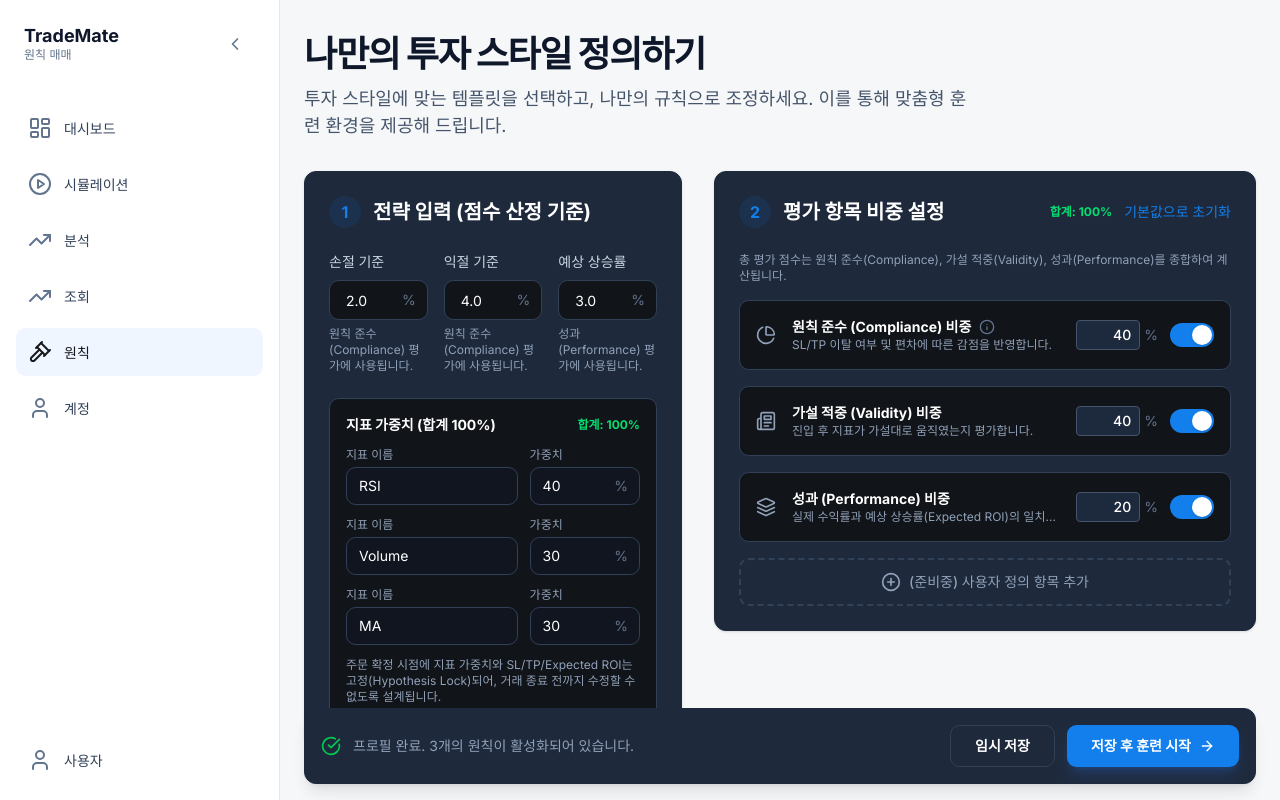
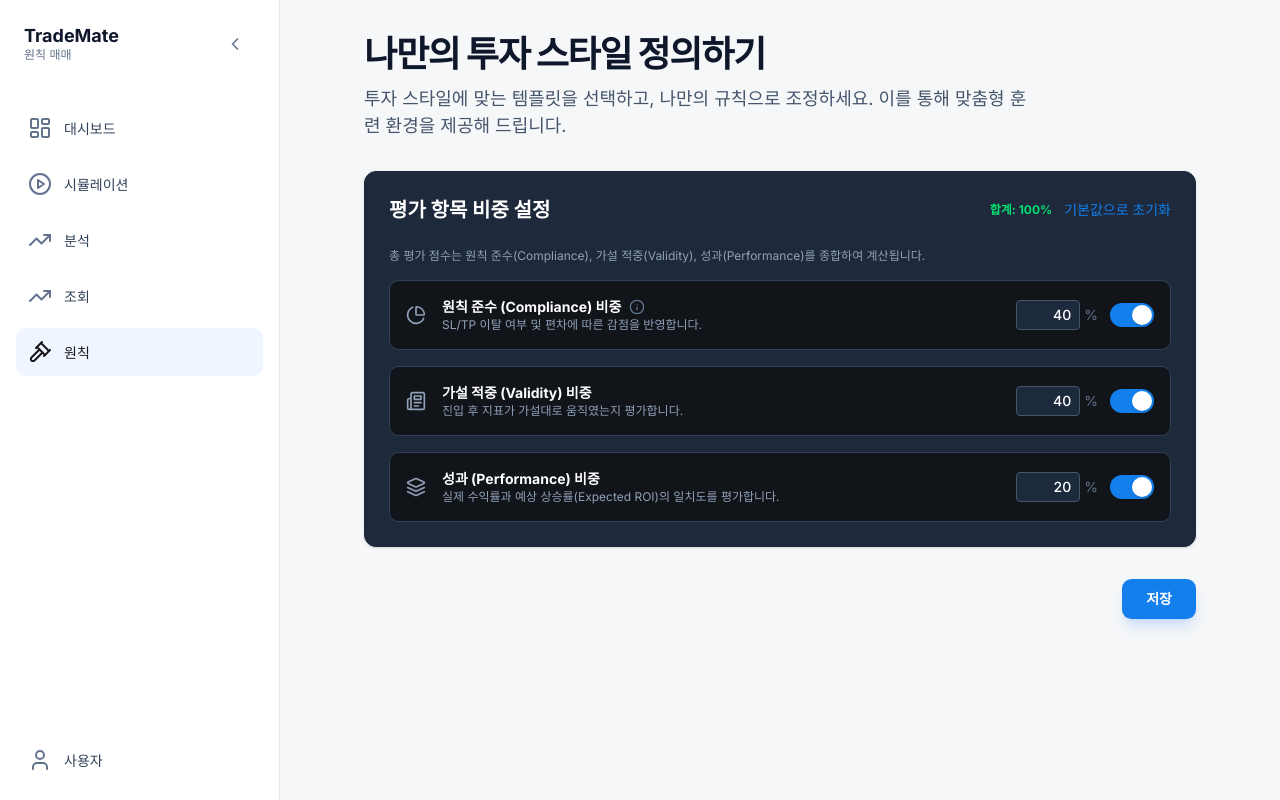
Before and after one commit to AddShotInCode/TradeMate, a Next.js app: page /propensity in a window 1280 px wide. Built offline with nearby package versions, Linux system fonts and the light colour scheme.

Commit message:
refactor: 원칙 페이지 수정, 사이드바 계정 버튼 제거

```diff
--- a/src/app/propensity/page.tsx
+++ b/src/app/propensity/page.tsx
@@ -2,7 +2,6 @@
 
 import { useState } from "react";
 import Sidebar from "@/components/layout/Sidebar";
-import PropensityAssessment from "@/components/propensity/PropensityAssessment";
 import PrinciplesCustomizer from "@/components/propensity/PrinciplesCustomizer";
 import ActionBar from "@/components/propensity/ActionBar";
 
@@ -55,18 +54,14 @@ const defaultPrinciples: Principle[] = [
 ];
 
 export default function PropensityPage() {
-  // Strategy inputs for scoring
-  const [stopLossPct, setStopLossPct] = useState("2.0");
-  const [takeProfitPct, setTakeProfitPct] = useState("4.0");
-  const [expectedRoiPct, setExpectedRoiPct] = useState("3.0");
-  const [indicators, setIndicators] = useState([
-    { name: "RSI", weight: "40" },
-    { name: "Volume", weight: "30" },
-    { name: "MA", weight: "30" },
-  ]);
-
   // Principles State
   const [principles, setPrinciples] = useState(defaultPrinciples);
+
+  const totalWeight = principles.reduce(
+    (sum, p) => sum + (p.enabled ? (Number(p.inputValue) || 0) : 0),
+    0
+  );
+  const canSave = totalWeight === 100;
 
   const handleTogglePrinciple = (id: string) => {
     setPrinciples((prev) =>
@@ -84,36 +79,19 @@ export default function PropensityPage() {
     setPrinciples(defaultPrinciples);
   };
 
-  const handleSaveDraft = () => {
-    // TODO: Implement save draft logic
-    console.log("Saving draft...", {
-      stopLossPct,
-      takeProfitPct,
-      expectedRoiPct,
-      indicators,
+  const handleSave = () => {
+    // TODO: Implement save logic
+    console.log("Saving propensity profile...", {
       principles,
     });
   };
-
-  const handleSaveAndStart = () => {
-    // TODO: Implement save and start training logic
-    console.log("Saving and starting training...", {
-      stopLossPct,
-      takeProfitPct,
-      expectedRoiPct,
-      indicators,
-      principles,
-    });
-  };
-
-  const activePrinciplesCount = principles.filter((p) => p.enabled).length;
 
   return (
     <div className="relative flex h-screen w-full bg-[#f6f7f8] dark:bg-[#101922] overflow-hidden">
       <Sidebar />
 
       <main className="flex-1 h-full overflow-y-auto w-full">
-        <div className="max-w-[1200px] mx-auto px-6 py-8 flex flex-col gap-8">
+        <div className="max-w-[880px] mx-auto px-6 py-8 flex flex-col gap-8">
           {/* Page Heading */}
           <div className="flex flex-col gap-2">
             <h1 className="text-slate-900 dark:text-white text-3xl sm:text-4xl font-black leading-tight tracking-[-0.033em]">
@@ -127,24 +105,8 @@ export default function PropensityPage() {
 
           {/* Content Grid: 2 Columns for larger screens */}
           <div className="grid grid-cols-1 lg:grid-cols-12 gap-8">
-            {/* Left Column: Assessment (Span 5) */}
-            <div className="lg:col-span-5 flex flex-col gap-6">
-              <PropensityAssessment
-                stopLossPct={stopLossPct}
-                onStopLossPctChange={setStopLossPct}
-                takeProfitPct={takeProfitPct}
-                onTakeProfitPctChange={setTakeProfitPct}
-                expectedRoiPct={expectedRoiPct}
-                onExpectedRoiPctChange={setExpectedRoiPct}
-                indicators={indicators}
-                onIndicatorChange={(index, next) =>
-                  setIndicators((prev) => prev.map((item, i) => (i === index ? next : item)))
-                }
-              />
-            </div>
-
             {/* Right Column: Templates & Rules (Span 7) */}
-            <div className="lg:col-span-7 flex flex-col gap-6">
+            <div className="lg:col-span-12 flex flex-col gap-6">
               <PrinciplesCustomizer
                 principles={principles}
                 onTogglePrinciple={handleTogglePrinciple}
@@ -155,11 +117,7 @@ export default function PropensityPage() {
           </div>
 
           {/* Footer / Action Bar */}
-          <ActionBar
-            activePrinciplesCount={activePrinciplesCount}
-            onSaveDraft={handleSaveDraft}
-            onSaveAndStart={handleSaveAndStart}
-          />
+          <ActionBar onSave={handleSave} disabled={!canSave} />
         </div>
       </main>
     </div>
--- a/src/components/layout/Sidebar.tsx
+++ b/src/components/layout/Sidebar.tsx
@@ -44,7 +44,6 @@ export default function Sidebar() {
     { icon: TrendingUp, label: "분석", href: "#" },
     { icon: TrendingUp, label: "조회", href: "/inquiry" },
     { icon: Gavel, label: "원칙", href: "/propensity" },
-    { icon: User, label: "계정", href: "#" },
   ];
 
   const isActive = (href: string) => {
--- a/src/components/propensity/ActionBar.tsx
+++ b/src/components/propensity/ActionBar.tsx
@@ -1,39 +1,25 @@
 "use client";
 
-import { CheckCircle, ArrowRight } from "lucide-react";
-
 interface ActionBarProps {
-  activePrinciplesCount: number;
-  onSaveDraft: () => void;
-  onSaveAndStart: () => void;
+  onSave: () => void;
+  disabled?: boolean;
 }
 
-export default function ActionBar({
-  activePrinciplesCount,
-  onSaveDraft,
-  onSaveAndStart,
-}: ActionBarProps) {
+export default function ActionBar({ onSave, disabled = false }: ActionBarProps) {
   return (
-    <div className="sticky bottom-4 z-40 bg-[#1e293b] p-4 rounded-xl shadow-lg border border-slate-800 flex flex-col sm:flex-row items-center justify-between gap-4 mt-4">
-      <div className="flex items-center gap-3 text-sm text-slate-400">
-        <CheckCircle className="size-5 text-green-500" />
-        <span>프로필 완료. {activePrinciplesCount}개의 원칙이 활성화되어 있습니다.</span>
-      </div>
-      <div className="flex w-full sm:w-auto gap-3">
-        <button
-          onClick={onSaveDraft}
-          className="flex-1 sm:flex-none px-6 py-2.5 rounded-lg border border-slate-700 text-white font-bold text-sm hover:bg-slate-800 transition-colors"
-        >
-          임시 저장
-        </button>
-        <button
-          onClick={onSaveAndStart}
-          className="flex-1 sm:flex-none px-6 py-2.5 rounded-lg bg-[#137fec] hover:bg-blue-600 text-white font-bold text-sm shadow-lg shadow-blue-500/20 transition-all flex items-center justify-center gap-2"
-        >
-          <span>저장 후 훈련 시작</span>
-          <ArrowRight className="size-4" />
-        </button>
-      </div>
-    </div>
+    <button
+      type="button"
+      onClick={onSave}
+      disabled={disabled}
+      title={disabled ? "원칙 비율 합계를 100%로 맞춰주세요." : undefined}
+      className={
+        "w-full sm:w-auto self-end px-6 py-2.5 rounded-lg text-white font-bold text-sm shadow-lg transition-all " +
+        (disabled
+          ? "bg-slate-600/60 cursor-not-allowed shadow-none"
+          : "bg-[#137fec] hover:bg-blue-600 shadow-blue-500/20")
+      }
+    >
+      저장
+    </button>
   );
 }
--- a/src/components/propensity/PrinciplesCustomizer.tsx
+++ b/src/components/propensity/PrinciplesCustomizer.tsx
@@ -1,6 +1,5 @@
 "use client";
 
-import { PlusCircle } from "lucide-react";
 import PrincipleItem from "./PrincipleItem";
 
 interface Principle {
@@ -35,12 +34,9 @@ export default function PrinciplesCustomizer({
   );
 
   return (
-    <section className="bg-[#1e293b] rounded-xl p-6 shadow-sm border border-slate-800 flex flex-col gap-4">
+    <section className="bg-[#1e293b] rounded-xl p-6 shadow-sm border border-slate-800 flex flex-col gap-4 w-full max-w-[880px] mx-auto">
       <div className="flex items-center justify-between mb-2">
         <div className="flex items-center gap-3">
-          <div className="size-8 rounded-full bg-[#137fec]/10 flex items-center justify-center text-[#137fec] font-bold">
-            2
-          </div>
           <h2 className="text-xl font-bold text-white">평가 항목 비중 설정</h2>
         </div>
         <div className="flex items-center gap-3">
@@ -76,12 +72,6 @@ export default function PrinciplesCustomizer({
           tooltipText={principle.tooltipText}
         />
       ))}
-
-      {/* Add Custom Rule Button */}
-      <button className="flex items-center justify-center w-full py-3 border-2 border-dashed border-slate-700 rounded-lg text-slate-400 hover:text-[#137fec] hover:border-[#137fec] transition-all font-medium text-sm gap-2 group">
-        <PlusCircle className="size-5 group-hover:scale-110 transition-transform" />
-        (준비중) 사용자 정의 항목 추가
-      </button>
     </section>
   );
 }
```
